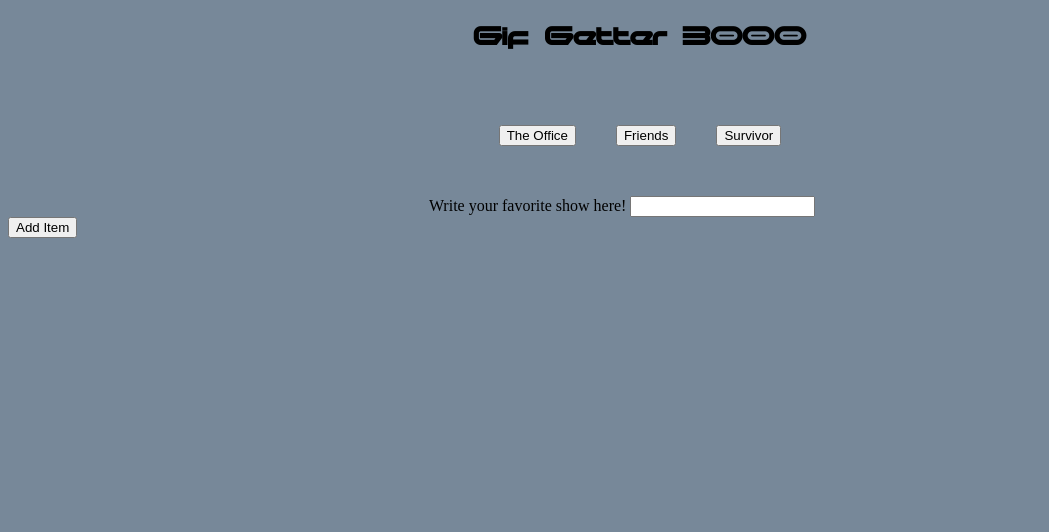
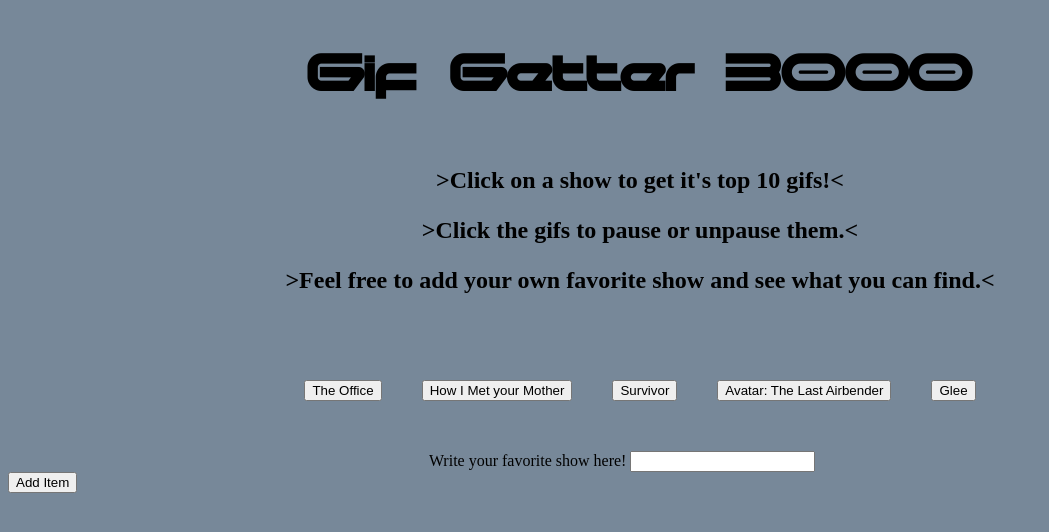
Before and after one commit to Alex-Chrysler/gifTastic, a plain HTML site: page index.html in a window 1280 px wide. Shown: the whole page, without its empty margins (0-1049 px from the left). Drawn offline with nearby package versions, Linux system fonts and the light colour scheme.

Commit message:
I think its done :)

```diff
--- a/Assets/style.css
+++ b/Assets/style.css
@@ -24,8 +24,16 @@
 
 h1 {
     text-align: center;
-    font-family: moonhouse
+    font-family: moonhouse;
+    font-size: 400%;
 
+
+}
+
+h2{
+    text-align: center;
+    padding: 5px;
+    line-height: 50px;
 }
 
 body {
--- a/index.html
+++ b/index.html
@@ -11,6 +11,12 @@
 <body>
 
 <h1>Gif Getter 3000</h1>
+<h2>>Click on a show to get it's top 10 gifs!<
+    <br>
+>Click the gifs to pause or unpause them.<
+    <br>
+>Feel free to add your own favorite show and see what you can find.<
+</h2>
 <div id="buttons-go-here"></div>
 <form><span id= "textBox">Write your favorite show here! <input id="show-box" type="text" ><input id="add-show-box" value="Add Item" type="submit"></span></span></form>
 <div id="gifs-appear-here"></div>
@@ -19,7 +25,7 @@
 <script src="https://cdnjs.cloudflare.com/ajax/libs/jquery/3.2.1/jquery.min.js"></script>
 <script type="text/javascript">
 
-var showArr = ["The Office", "Friends", "Survivor"]
+var showArr = ["The Office", "How I Met your Mother", "Survivor", "Avatar: The Last Airbender", "Glee"]
 
 function renderButtons() {
     $("#buttons-go-here").empty()
@@ -32,7 +38,7 @@ function renderButtons() {
 
 }}
 
- $("#add-show-box").on("click", function(event) {
+ $(document).on("click", "#add-show-box", function(event) {
 
      event.preventDefault();
      var show = $("#show-box").val().trim();
@@ -81,15 +87,14 @@ $(document).on("click", "button", function() {
 
 
 
-
-
-
-
         $("#gifs-appear-here").prepend(showDiv);
 
         }
 
     })
+
+    })
+
     $(document).on("click", '.gif', function() {
 
     var state = $(this).attr("data-state");
@@ -104,9 +109,6 @@ $(document).on("click", "button", function() {
 });
 
 
-})
-
-
 
 
 </script>
```
